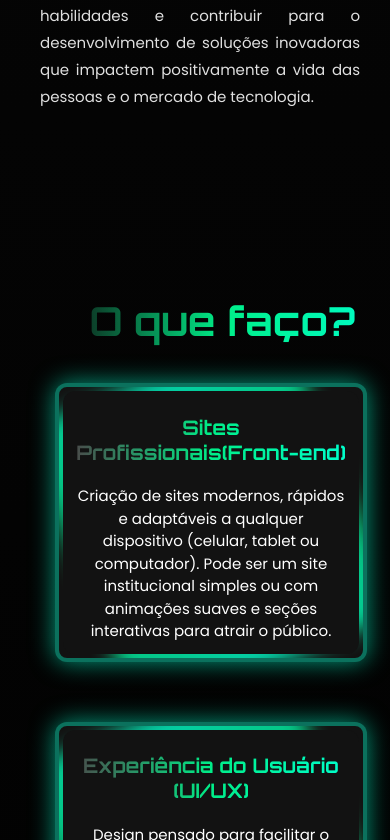
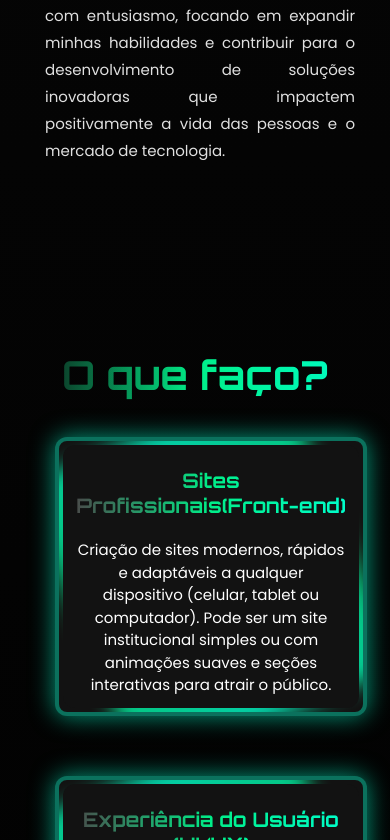
Before and after one commit to deeh275/Portifolio, a React (Vite) app: page / in a window 390 px wide. Shown: the part 3546-4386 px from the top of the page. Built offline with nearby package versions, Linux system fonts and the light colour scheme.

Commit message:
responsivo

```diff
--- a/src/assets/componentes/servicos.scss
+++ b/src/assets/componentes/servicos.scss
@@ -113,9 +113,12 @@
 
 @media (max-width: 430px) {
     .servico {
-        margin-left: 55px;
-      font-size: 40px;
-      margin-top: 150px;
+        font-size: 40px;
+        text-align: center;
+        margin: 150px auto 33px auto; /* Centraliza e remove margens laterais */
+        max-width: 90%; /* Evita que o texto passe do limite da tela */
+        white-space: normal; /* Permite quebra de linha se necessário */
+        overflow-wrap: break-word; /* Garante que palavras longas quebrem corretamente */
     }
 
     .servico-container {
--- a/src/assets/componentes/sobreMim.scss
+++ b/src/assets/componentes/sobreMim.scss
@@ -42,16 +42,6 @@
     text-decoration: underline; /* Sublinha o link quando hover */
   }
 
-  @media (max-width: 768px) {
-    .home-title {
-      font-size: 2.5rem; /* Ajusta o tamanho do título para telas menores */
-    }
-
-    .sobre {
-      font-size: 1.1rem; /* Reduz o tamanho da fonte para telas menores */
-      padding: 0 10px;
-    }
-  }
 
   @media (max-width: 430px) {
 
```
